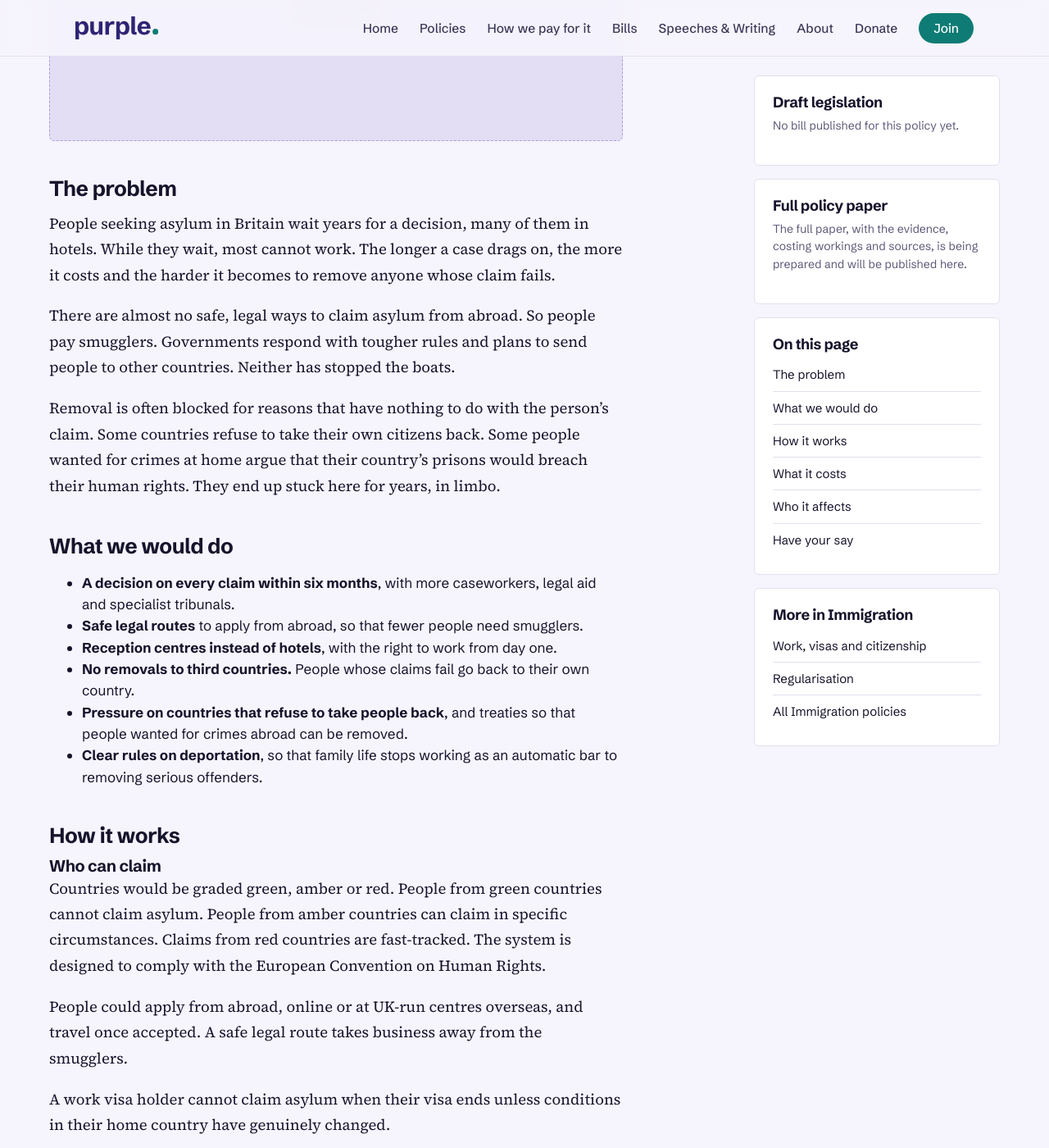
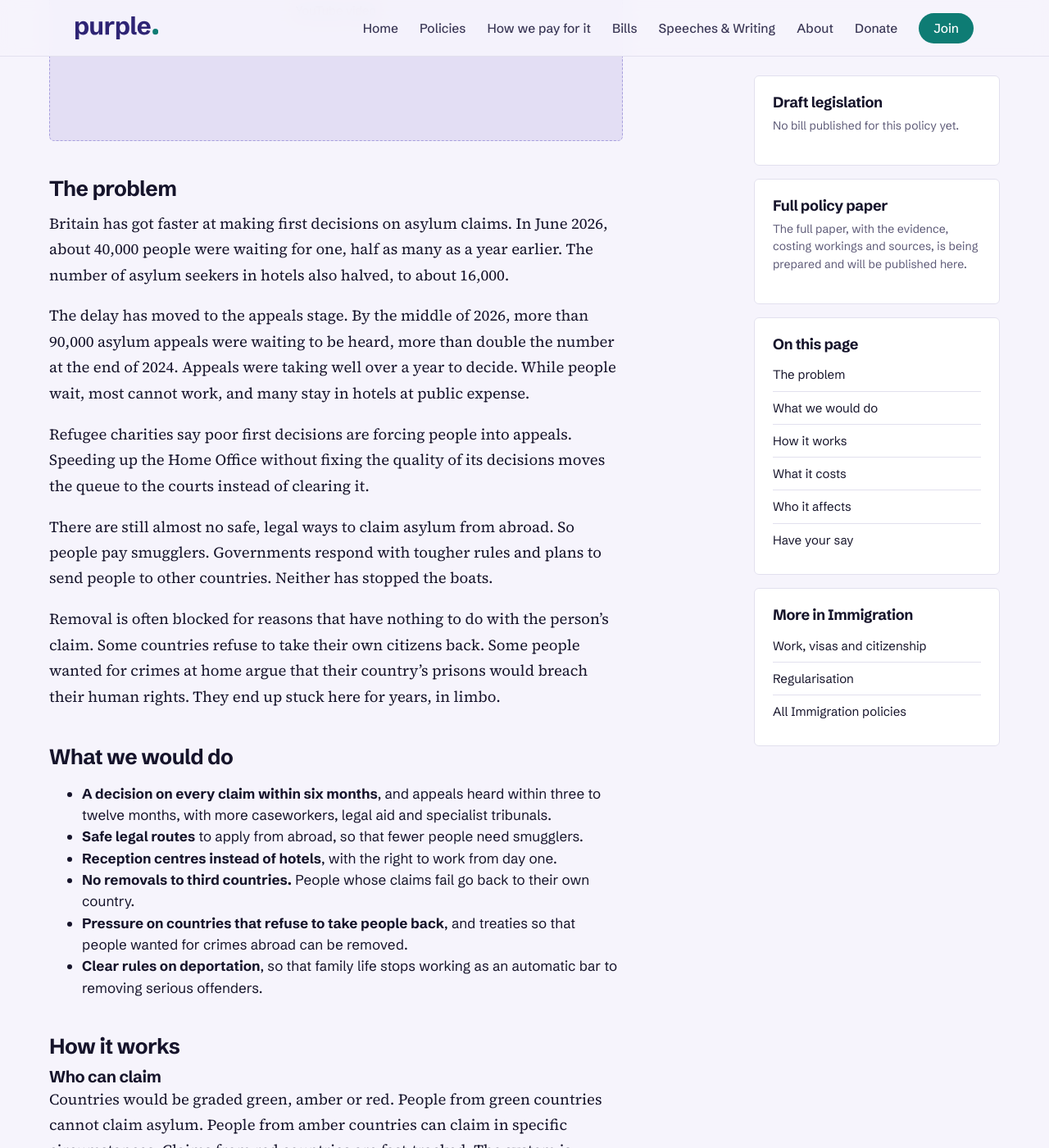
Before and after one commit to Purple-Party-uk/purple, a Jekyll site: the page built from _policies/immigration/asylum.md, in a window 1280 px wide and 1400 px high, scrolled down 704 px. Shown: the whole window at 82% size. Built offline with Jekyll 4.4.1, drawn with Linux system fonts in a browser that asks for light colours.

Commit message:
Asylum page: update the problem section with 2026 backlog figures (#27)
Claude-Session: https://claude.ai/code/session_016kdNgxoorG4GhDbdojy1xA

Co-authored-by: Claude <noreply@anthropic.com>

```diff
--- a/_policies/immigration/asylum.md
+++ b/_policies/immigration/asylum.md
@@ -16,15 +16,19 @@ costing_note: "More caseworkers, legal aid, reception centres and tribunal refor
 
 ## The problem
 
-People seeking asylum in Britain wait years for a decision, many of them in hotels. While they wait, most cannot work. The longer a case drags on, the more it costs and the harder it becomes to remove anyone whose claim fails.
+Britain has got faster at making first decisions on asylum claims. In June 2026, about 40,000 people were waiting for one, half as many as a year earlier. The number of asylum seekers in hotels also halved, to about 16,000.
 
-There are almost no safe, legal ways to claim asylum from abroad. So people pay smugglers. Governments respond with tougher rules and plans to send people to other countries. Neither has stopped the boats.
+The delay has moved to the appeals stage. By the middle of 2026, more than 90,000 asylum appeals were waiting to be heard, more than double the number at the end of 2024. Appeals were taking well over a year to decide. While people wait, most cannot work, and many stay in hotels at public expense.
+
+Refugee charities say poor first decisions are forcing people into appeals. Speeding up the Home Office without fixing the quality of its decisions moves the queue to the courts instead of clearing it.
+
+There are still almost no safe, legal ways to claim asylum from abroad. So people pay smugglers. Governments respond with tougher rules and plans to send people to other countries. Neither has stopped the boats.
 
 Removal is often blocked for reasons that have nothing to do with the person's claim. Some countries refuse to take their own citizens back. Some people wanted for crimes at home argue that their country's prisons would breach their human rights. They end up stuck here for years, in limbo.
 
 ## What we would do
 
-- **A decision on every claim within six months**, with more caseworkers, legal aid and specialist tribunals.
+- **A decision on every claim within six months**, and appeals heard within three to twelve months, with more caseworkers, legal aid and specialist tribunals.
 - **Safe legal routes** to apply from abroad, so that fewer people need smugglers.
 - **Reception centres instead of hotels**, with the right to work from day one.
 - **No removals to third countries.** People whose claims fail go back to their own country.
```
